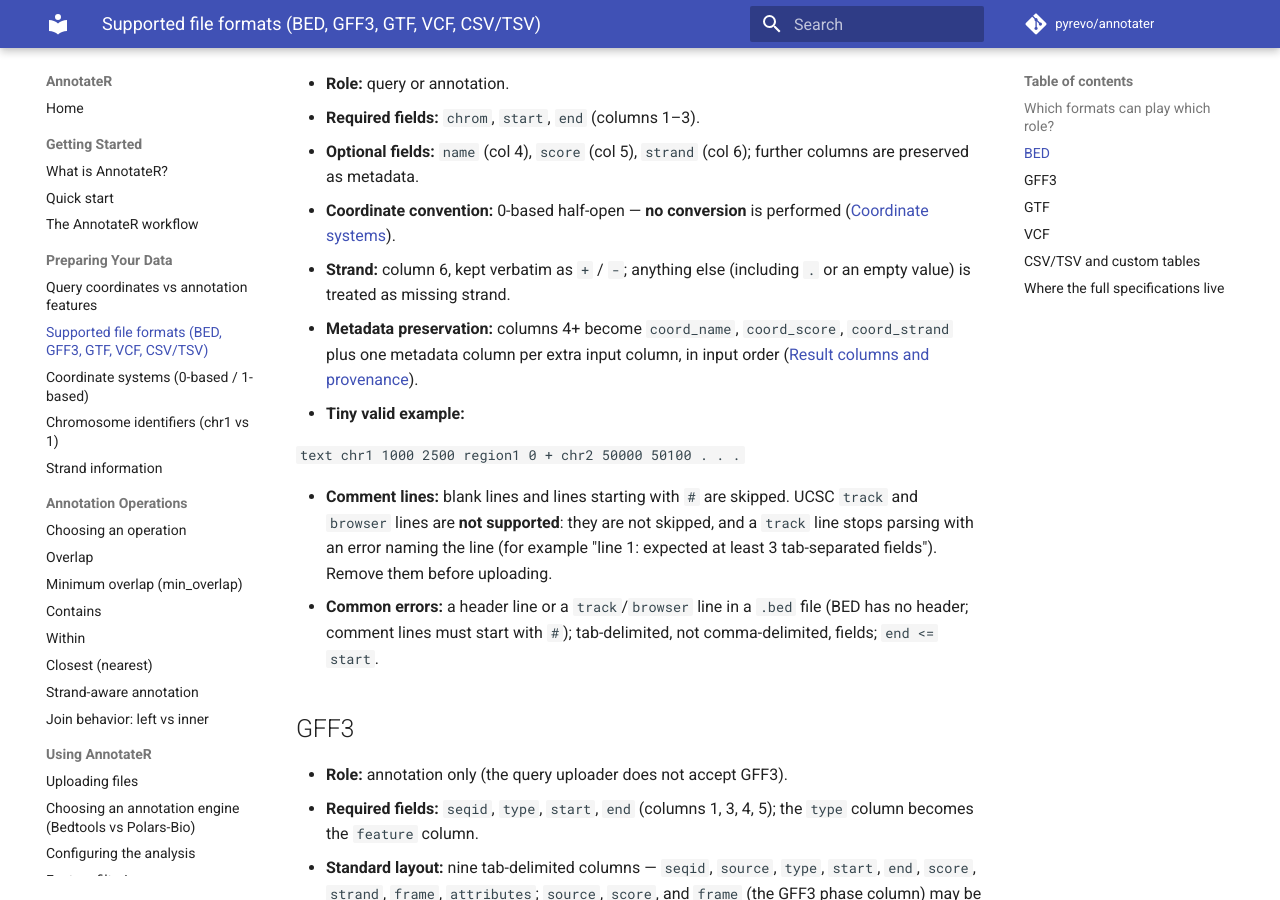
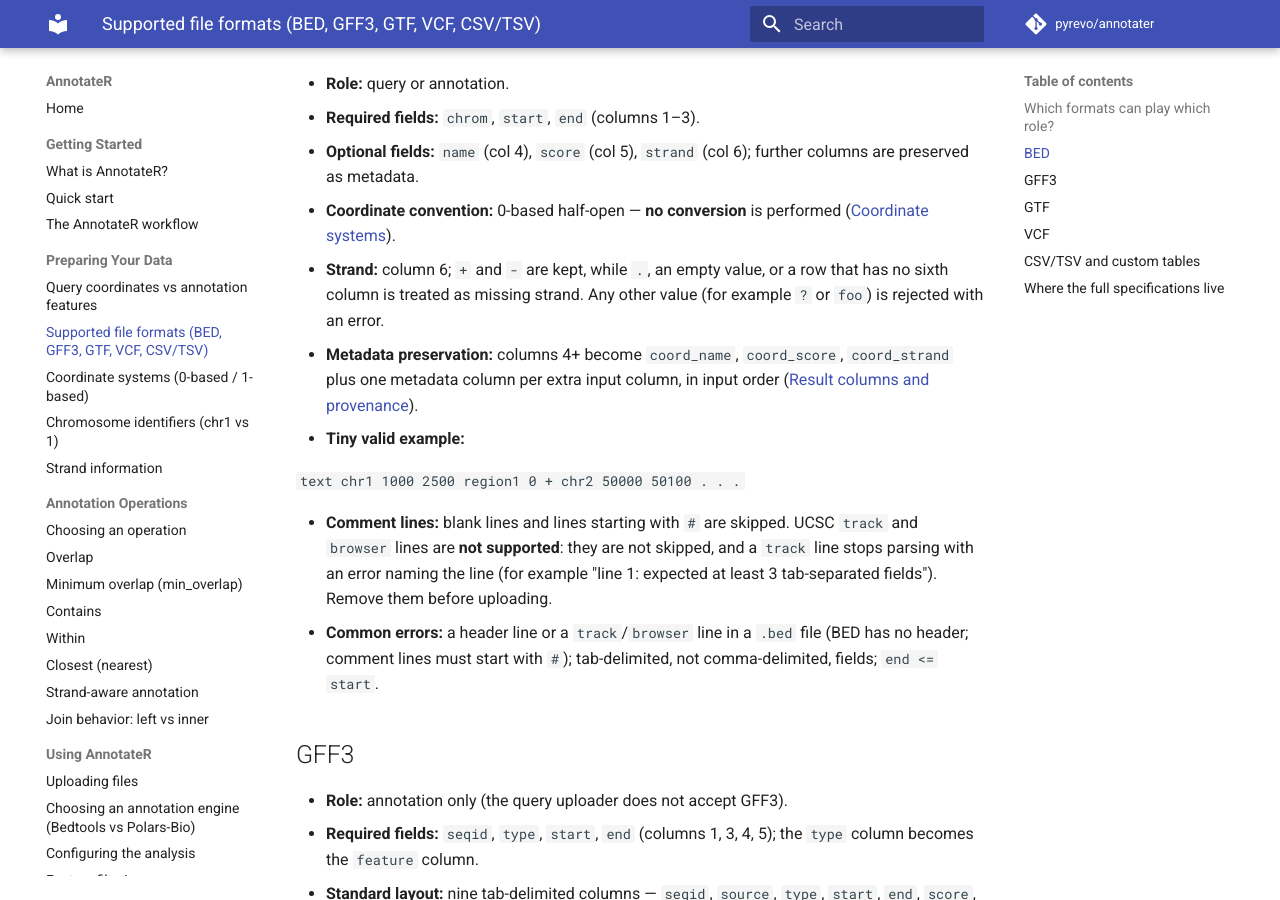
Before and after one commit to JD2112/annotater, an MkDocs documentation site: the page built from docs/preparing-your-data/supported-formats.md, in a window 1280 px wide and 900 px high, scrolled down 856 px. Built offline with MkDocs 1.6.1 and Material for MkDocs 9.7.7, drawn with Linux system fonts in a browser that asks for light colours; comment, search, counter and statistics services are not loaded.

Commit message:
docs: correct BED strand description to match parser behavior
BED strand: + and - kept; ., empty, or an absent sixth column is
missing; any other value is rejected. Documentation only.

```diff
--- a/docs/preparing-your-data/supported-formats.md
+++ b/docs/preparing-your-data/supported-formats.md
@@ -33,8 +33,10 @@ The two uploaders accept different extensions:
   6); further columns are preserved as metadata.
 - **Coordinate convention:** 0-based half-open — **no conversion** is
   performed ([Coordinate systems](coordinate-systems.md)).
-- **Strand:** column 6, kept verbatim as `+` / `-`; anything else
-  (including `.` or an empty value) is treated as missing strand.
+- **Strand:** column 6; `+` and `-` are kept, while `.`, an empty
+  value, or a row that has no sixth column is treated as missing
+  strand. Any other value (for example `?` or `foo`) is rejected with
+  an error.
 - **Metadata preservation:** columns 4+ become `coord_name`,
   `coord_score`, `coord_strand` plus one metadata column per extra
   input column, in input order
```
